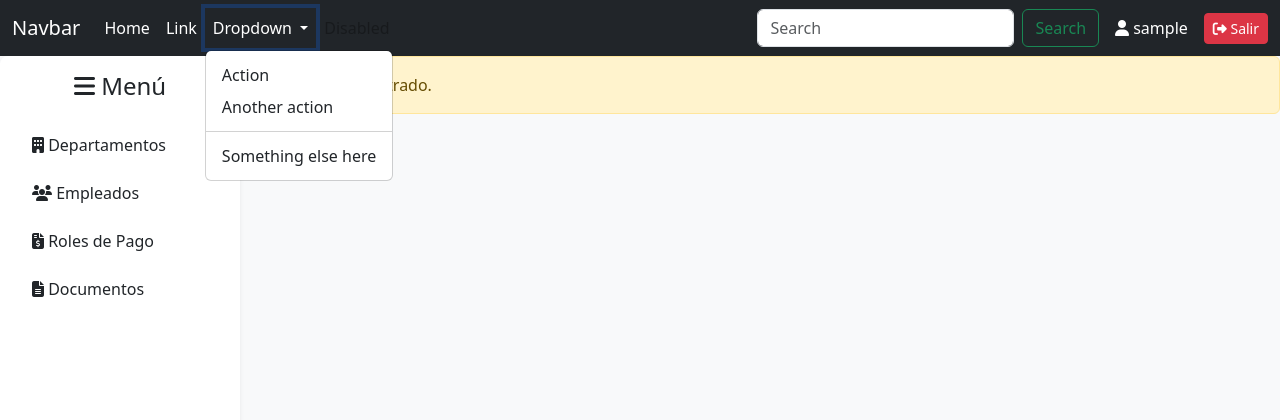
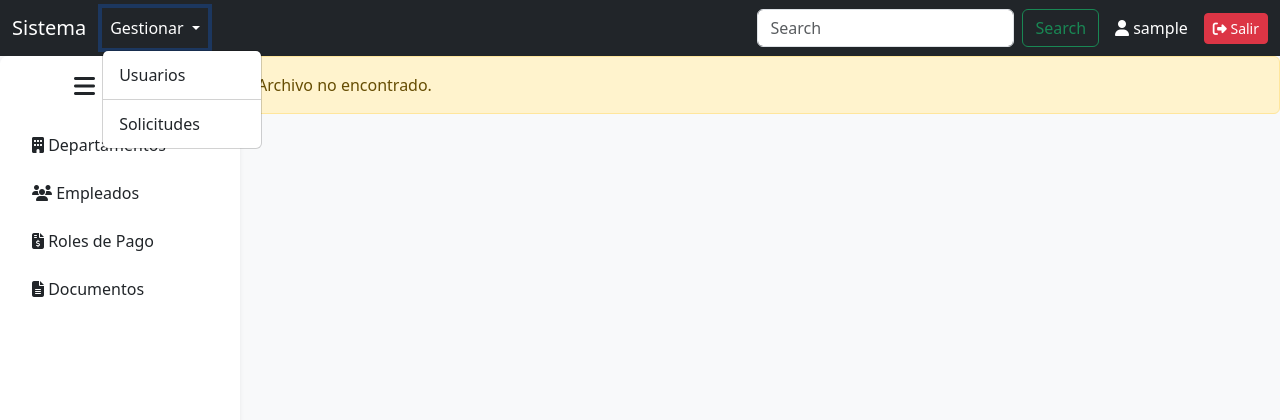
Before and after one commit to AlxsDnt04/SistemaRolV2, a PHP site: page /dashboard2.php in a window 1280 px wide, after a click on "Gestionar". Shown: the top 420 px of the page. Run offline with PHP 8.4, Linux system fonts and the light colour scheme; the visitor is signed in with stand-in values (Sample User, id 1).

Commit message:
Refactor code structure for improved readability and maintainability

```diff
--- a/view/login/bienvenida.php
+++ b/view/login/bienvenida.php
@@ -11,10 +11,11 @@ $rol = isset($_SESSION['rol']) ? $_SESSION['rol'] : '';
                     <h2 class="mb-3"><i class="fa-solid fa-house-chimney"></i> ¡Bienvenido/a, <span class="text-primary"><?= htmlspecialchars($usuario) ?></span>!</h2>
                     <p class="lead mb-4">
                         Has iniciado sesión como <strong><?= htmlspecialchars($rol) ?></strong>.<br>
-                        Desde este panel puedes gestionar departamentos, empleados, roles de pago y documentos.
+                        Desde este panel puedes gestionar <?php if ($rol === 'empleado') { echo 'tus documentos y consultar tu información personal.'; } else { echo 'los departamentos, empleados, roles de pago y documentos del sistema.'; } ?>
                     </p>
                     <hr>
                     <div class="row justify-content-center">
+                        <?php if ($rol !== 'empleado'): ?>
                         <div class="col-auto">
                             <a href="?contenido=departamento/listar.php" class="btn btn-outline-primary m-1">
                                 <i class="fa-solid fa-building"></i> Departamentos
@@ -25,6 +26,7 @@ $rol = isset($_SESSION['rol']) ? $_SESSION['rol'] : '';
                                 <i class="fa-solid fa-users"></i> Empleados
                             </a>
                         </div>
+                        <?php endif; ?>
                         <div class="col-auto">
                             <a href="?contenido=rol/listar.php" class="btn btn-outline-warning m-1">
                                 <i class="fa-solid fa-file-invoice-dollar"></i> Roles de Pago
--- a/view/login/dashboard2.php
+++ b/view/login/dashboard2.php
@@ -43,33 +43,28 @@ $usuario = $_SESSION['usuario'];
     <!-- navbar -->
     <nav class="navbar navbar-expand-lg navbar-light bg-dark">
         <div class="container-fluid">
-            <a class="navbar-brand text-white" href="#">Navbar</a>
+            <a class="navbar-brand text-white" href="#">Sistema</a>
             <button class="navbar-toggler" type="button" data-bs-toggle="collapse" data-bs-target="#navbarSupportedContent" aria-controls="navbarSupportedContent" aria-expanded="false" aria-label="Toggle navigation">
                 <span class="navbar-toggler-icon"></span>
             </button>
             <div class="collapse navbar-collapse" id="navbarSupportedContent">
+                <?php
+                // Mostrar opciones de gestión solo si el rol es 'Administrador'
+                if ($rol === 'admin'):
+                ?>
                 <ul class="navbar-nav me-auto mb-2 mb-lg-0">
-                    <li class="nav-item">
-                        <a class="nav-link active text-white" aria-current="page" href="#">Home</a>
-                    </li>
-                    <li class="nav-item">
-                        <a class="nav-link text-white" href="#">Link</a>
-                    </li>
                     <li class="nav-item dropdown">
                         <a class="nav-link dropdown-toggle text-white" href="#" id="navbarDropdown" role="button" data-bs-toggle="dropdown" aria-expanded="false">
-                            Dropdown
+                            Gestionar
                         </a>
                         <ul class="dropdown-menu" aria-labelledby="navbarDropdown">
-                            <li><a class="dropdown-item" href="#">Action</a></li>
-                            <li><a class="dropdown-item" href="#">Another action</a></li>
+                            <li><a class="dropdown-item" href="#">Usuarios</a></li>
                             <li><hr class="dropdown-divider"></li>
-                            <li><a class="dropdown-item" href="#">Something else here</a></li>
+                            <li><a class="dropdown-item" href="#">Solicitudes</a></li>
                         </ul>
                     </li>
-                    <li class="nav-item">
-                        <a class="nav-link disabled" href="#" tabindex="-1" aria-disabled="true">Disabled</a>
-                    </li>
                 </ul>
+                <?php endif; ?>
                 <form class="d-flex">
                     <input class="form-control me-2" type="search" placeholder="Search" aria-label="Search">
                     <button class="btn btn-outline-success" type="submit">Search</button>
@@ -88,9 +83,11 @@ $usuario = $_SESSION['usuario'];
     <!-- menu lateral -->
     <div class="d-flex" style="min-height: 100vh;">
         <!-- Sidebar -->
+
         <nav class="bg-white shadow-sm p-3 rounded-3" style="width: 240px;">
             <h4 class="mb-4 text-center"><i class="fa-solid fa-bars"></i> Menú</h4>
             <ul class="nav flex-column">
+                <?php if ($rol === 'admin'): ?>
                     <li class="nav-item mb-2">
                         <a href="?contenido=departamento/listar.php" class="nav-link text-dark">
                             <i class="fa-solid fa-building"></i> Departamentos
@@ -111,6 +108,24 @@ $usuario = $_SESSION['usuario'];
                             <i class="fa-solid fa-file-lines"></i> Documentos
                         </a>
                     </li>
+                <?php elseif ($rol === 'empleado'): ?>
+                    <li class="nav-item mb-2">
+                        <a href="?contenido=rol/listar.php" class="nav-link text-dark">
+                            <i class="fa-solid fa-file-invoice-dollar"></i> Roles de Pago
+                        </a>
+                    </li>
+                    <li class="nav-item mb-2">
+                        <a href="?contenido=documento/listar.php" class="nav-link text-dark">
+                            <i class="fa-solid fa-file-lines"></i> Documentos
+                        </a>
+                    </li>
+                    <li class="nav-item mb-2">
+                        <a href="#" class="nav-link text-dark">
+                            <i class="fa-solid fa-umbrella-beach"></i> Solicitud de Vacaciones
+                        </a>
+                    </li>
+
+                <?php endif; ?>
             </ul>
         </nav>
         <!-- Main Content -->
```
Also changed, not shown: controllers/DocumentoController.php (+3 -4 lines), view/documento/formulario.php (+9 -5 lines), view/documento/listar.php (+8 -4 lines). Lines whose indentation alone changed are shown as unchanged.
